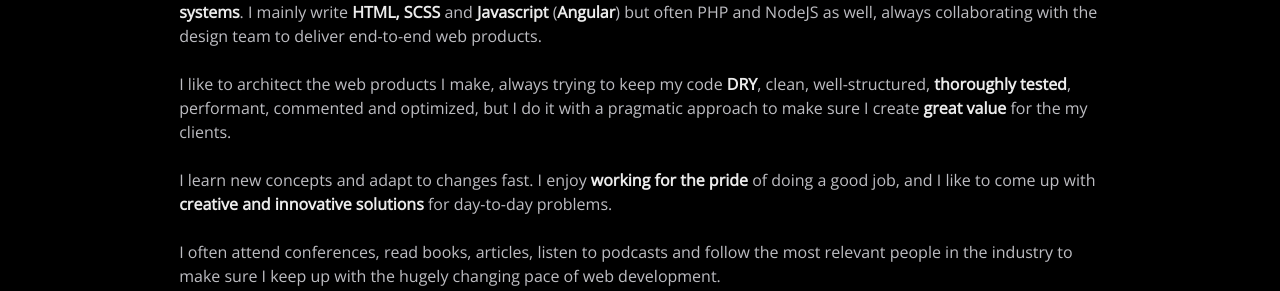
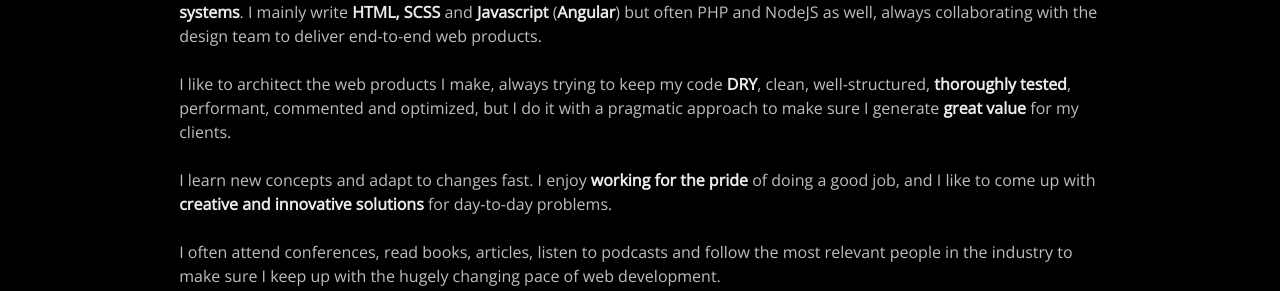
Before and after one commit to rglepper/rglepper.github.io, a Jekyll site: the page built from index.html, in a window 1280 px wide and 900 px high, scrolled down 1486 px. Shown: the part 187-478 px from the top of the window. Built offline with Jekyll 4.4.1, drawn with Linux system fonts in a browser that asks for light colours.

Commit message:
Fix typo in about section

```diff
--- a/_includes/about.html
+++ b/_includes/about.html
@@ -5,7 +5,7 @@
             <p>I'm Rafa, originally from Madrid, Spain, now settled in sunny Bournemouth, on the south coast of England where I enjoy life with my wife, our daughter and Kali: our beautiful Belgian shepherd dog.</p>
             <p>Professionally, I'm a Front-end engineer specialising in writing modular, <strong>responsive</strong>, maintainable and <strong>scalable web systems</strong>. I mainly write <strong>HTML, SCSS</strong> and <strong>Javascript</strong> (<strong>Angular</strong>) but often PHP and NodeJS as well, always collaborating with the design team to deliver end-to-end web products.</p>
 
-            <p>I like to architect the web products I make, always trying to keep my code <strong>DRY</strong>, clean, well-structured, <strong>thoroughly tested</strong>, performant, commented and optimized, but I do it with a pragmatic approach to make sure I create <strong>great value</strong> for the my clients.</p>
+            <p>I like to architect the web products I make, always trying to keep my code <strong>DRY</strong>, clean, well-structured, <strong>thoroughly tested</strong>, performant, commented and optimized, but I do it with a pragmatic approach to make sure I generate <strong>great value</strong> for my clients.</p>
 
             <p>I learn new concepts and adapt to changes fast. I enjoy <strong>working for the pride</strong> of doing a good job, and I like to come up with <strong>creative and innovative solutions</strong> for day-to-day problems.</p>
 
```
